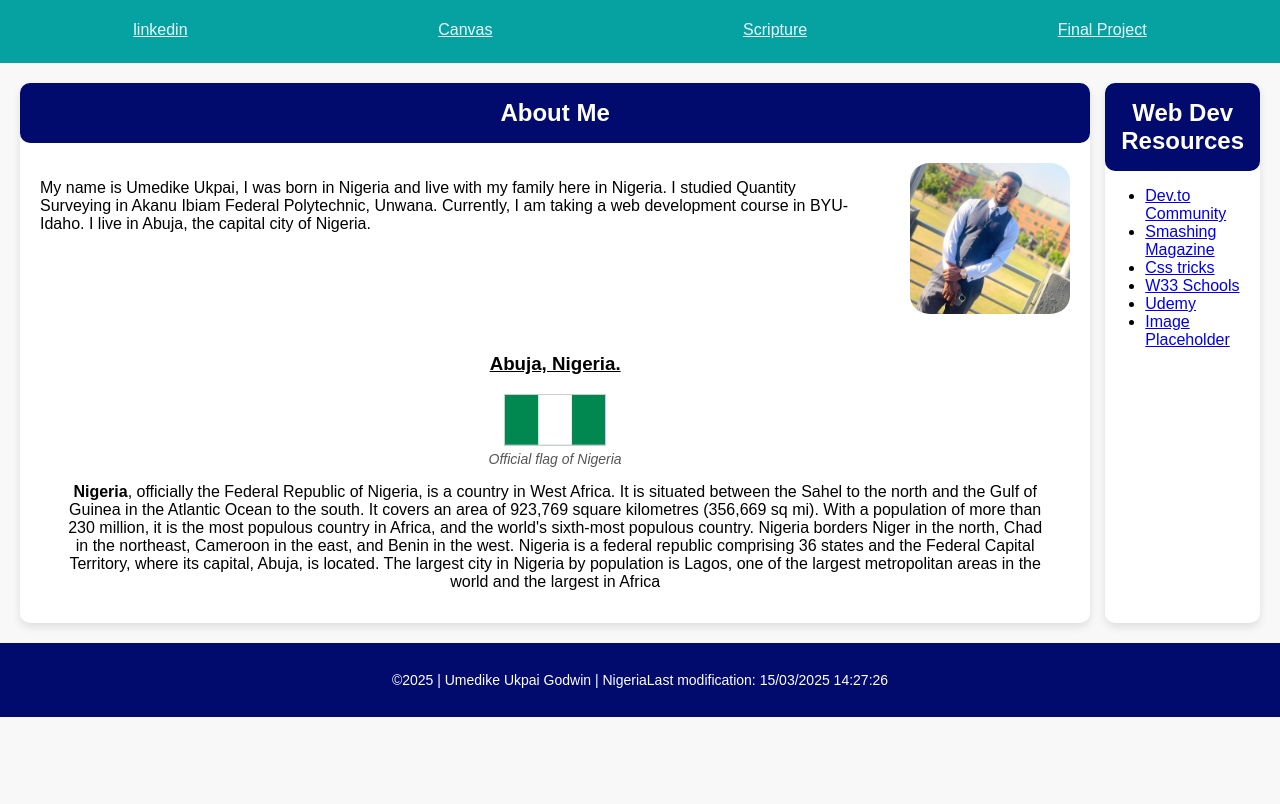
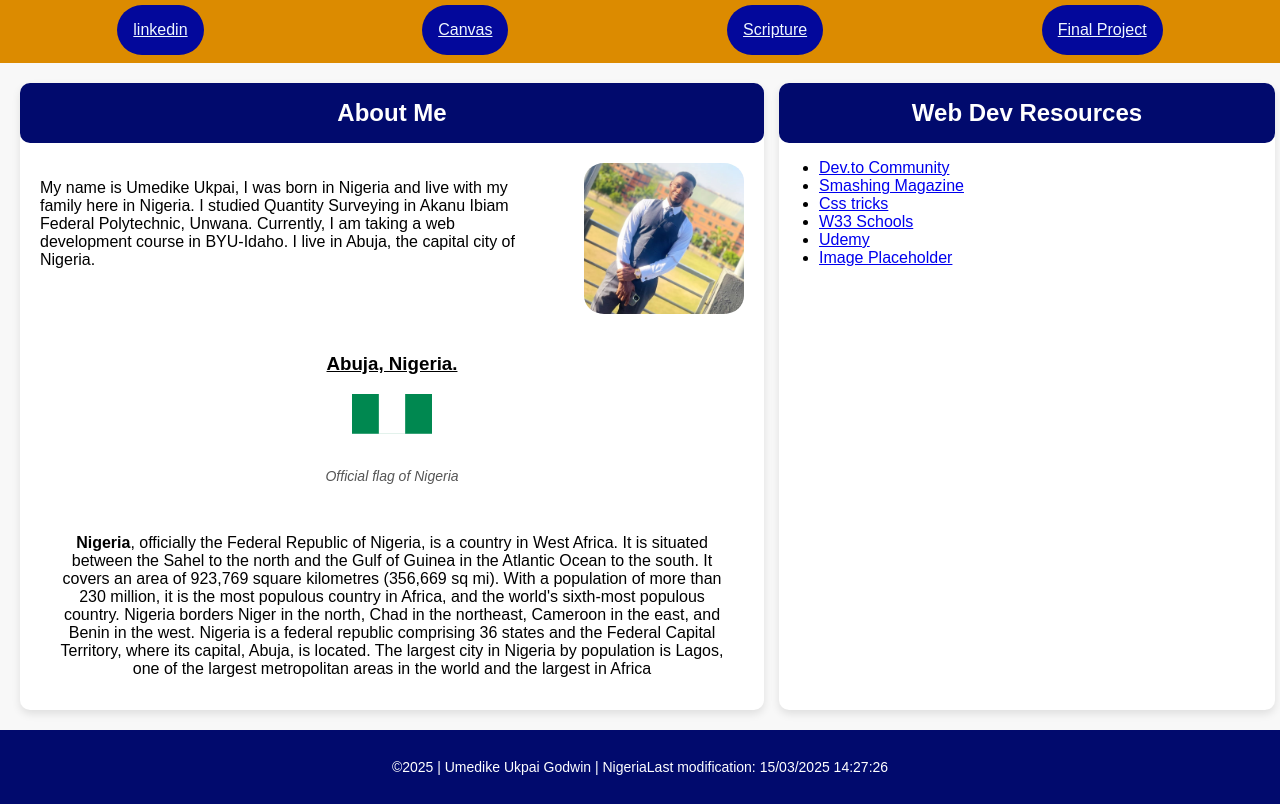
Before and after one commit to UmedikeUkpai/wdd131, a plain HTML site: page index.html in a window 1280 px wide. Shown: the part 104-908 px from the top of the page. Before the commit the page ends 821 px from the top, so only its background shows below. Drawn offline with Linux system fonts and the light colour scheme; a web font is replaced by a local one.

Commit message:
page enhancement

```diff
--- a/index.html
+++ b/index.html
@@ -33,8 +33,8 @@
             </div>
             <h3>Abuja, Nigeria.</h3>
             <figure class="flag-info">
-                <img src="images/Flag_of_Nigeria.svg.png" alt="">
-                <figcaption>Official flag of Nigeria</figcaption>
+                <img src="images/Flag_of_Nigeria.svg.png" alt="Official flag of Nigeria" class="flag">
+                <p class="figcaption"><em>Official flag of Nigeria</em></p>
                 <p><strong>Nigeria</strong>, officially the Federal Republic of Nigeria, is a country in West Africa. It is situated between the Sahel to the north and the Gulf of Guinea in the Atlantic Ocean to the south. It covers an area of 923,769 square kilometres (356,669 sq mi). With a population of more than 230 million, it is the most populous country in Africa, and the world's sixth-most populous country. Nigeria borders Niger in the north, Chad in the northeast, Cameroon in the east, and Benin in the west. Nigeria is a federal republic comprising 36 states and the Federal Capital Territory, where its capital, Abuja, is located. The largest city in Nigeria by population is Lagos, one of the largest metropolitan areas in the world and the largest in Africa</p>
             </figure>
         </section>
--- a/styles/base.css
+++ b/styles/base.css
@@ -6,14 +6,14 @@ body {
 }
 
 header h1 {
-    background-color: #010a6d;
+    background-color: #03089b;
     color: white;
     text-align: center;
     padding: 2rem;
     margin: 0rem;
 }
 nav ul {
-    background-color: rgb(6, 162, 162);
+    background-color: rgb(220, 139, 0);
     padding: .5rem;
     display: flex;
     justify-content: space-around;
@@ -33,16 +33,20 @@ nav ul {
 .flag-info {
     text-align: center; /* Centers the image and text */
     display: flex;
+    gap: 20px;
     flex-direction: column; /* Ensures text appears below */
     align-items: center; /* Centers items */
     margin-top: 10px; /* Adds spacing */
 }
 
-.flag-info img {
-    width: 100px; /* Adjust flag size */
-    height: auto;
-    border: 1px solid #ccc; /* Optional: Adds a slight border */
-    float: left;
+.flag {
+    width: 80px; /* Adjust flag size */
+    height: auto; /* Keep aspect ratio */
+}
+
+.figcaption {
+    font-size: 14px;
+    color: #555; /* Adjust text color */
 }
 
 .flag-info figcaption {
@@ -55,14 +59,18 @@ nav ul {
 nav a {
     color: aliceblue;
     padding: 1rem;
+    background-color: #03089b;
+    border-radius: 10rem;
 }
 .highlight {
     color: #f1c40f;
 }
 nav ul a:hover {
-    background-color: #f1c40f;
-    color: rgb(10, 0, 90);
-    border-radius: 10px;
+    background-color: #066326;
+    color: rgb(255, 255, 255);
+    border-radius: 10rem;
+    animation: infinite;
+    animation-duration: 0.8ms;
 }
 
 h3 {
@@ -79,12 +87,14 @@ h2 {
 }
 /* Main container for flex layout */
 main {
-    display: flex;
-    grid-template-rows: minmax( 50%, auto);
+    display: grid;
+    grid-template-columns: 60% 40%;
     padding: 20px;
     gap: 15px; /* Spacing between cards */
 }
-
+aside {
+    align-items: center;
+}
 /* Card styling for sections and aside */
 .card {
     background-color: white;
```
